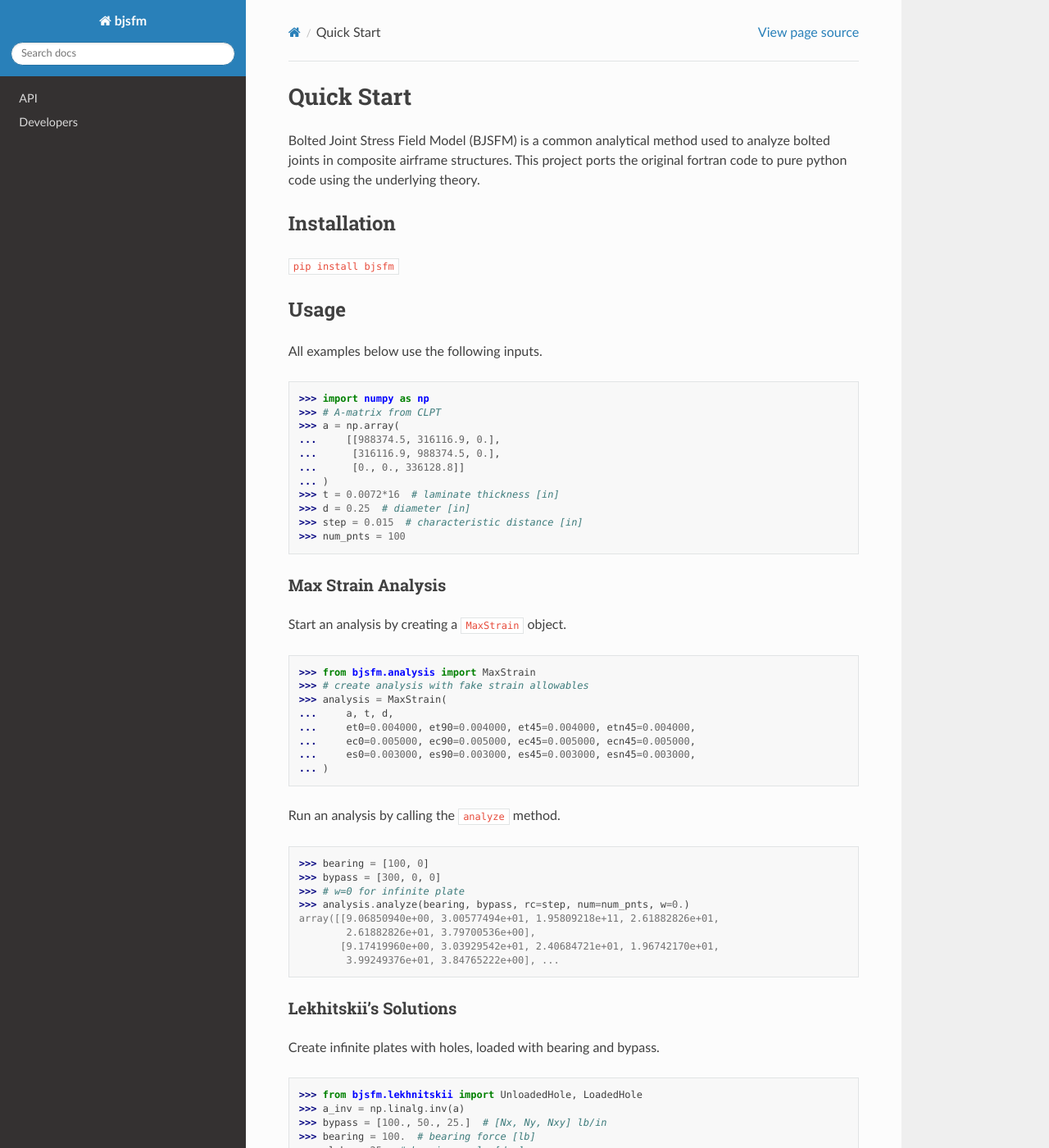
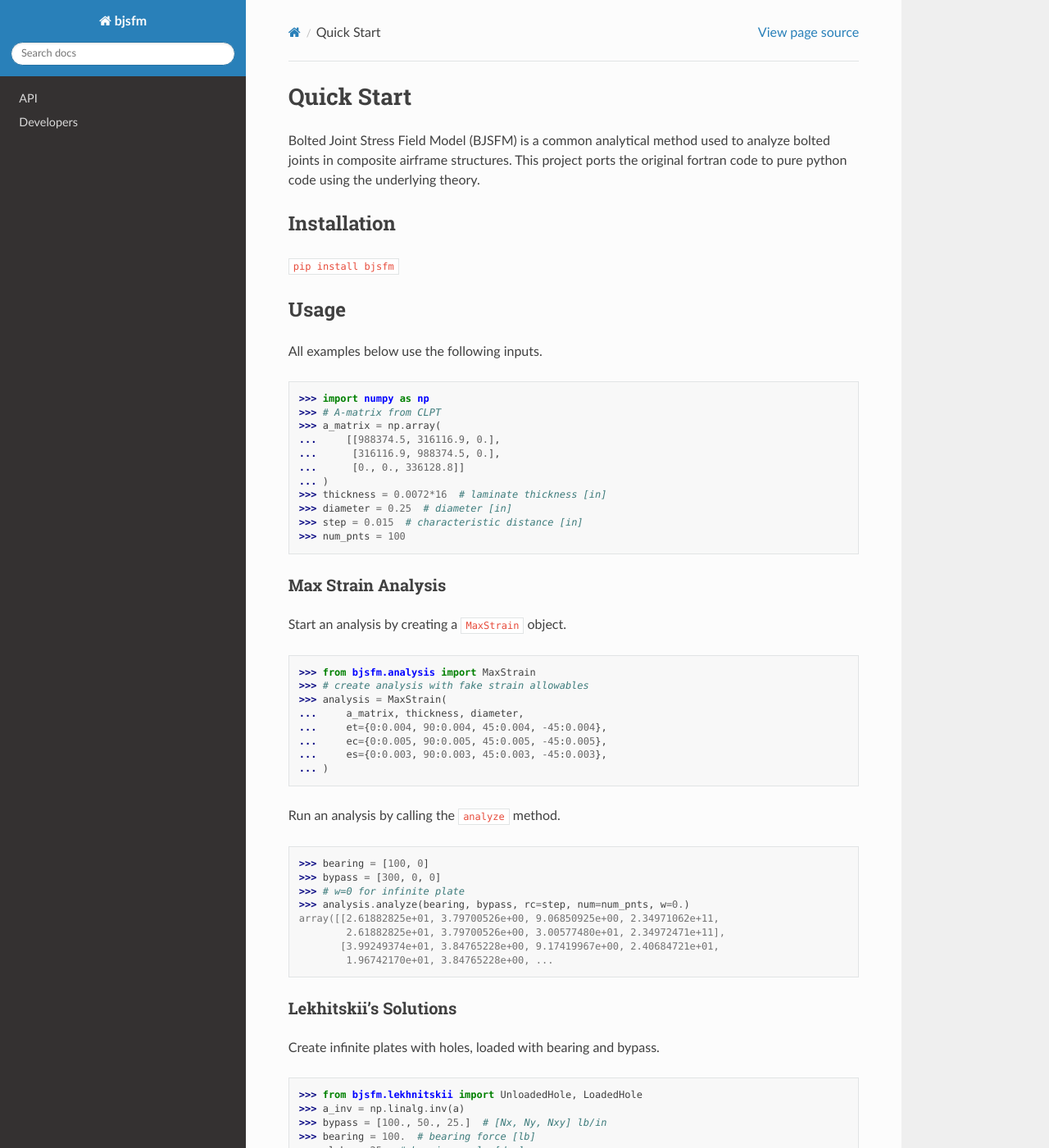
Before and after one commit to BenjaminETaylor/bjsfm, a Sphinx documentation site: the page built from docs/source/index.rst, in a window 1280 px wide and 1400 px high. Shown: the whole window at 82% size. Built offline with Sphinx 7.4.7 and the Read the Docs theme 2.0.0, drawn with Linux system fonts in a browser that asks for light colours.

```diff
--- a/docs/source/index.rst
+++ b/docs/source/index.rst
@@ -23,13 +23,13 @@ All examples below use the following inputs.
 
 >>> import numpy as np
 >>> # A-matrix from CLPT
->>> a = np.array(
+>>> a_matrix = np.array(
 ...     [[988374.5, 316116.9, 0.],
 ...      [316116.9, 988374.5, 0.],
 ...      [0., 0., 336128.8]]
 ... )
->>> t = 0.0072*16  # laminate thickness [in]
->>> d = 0.25  # diameter [in]
+>>> thickness = 0.0072*16  # laminate thickness [in]
+>>> diameter = 0.25  # diameter [in]
 >>> step = 0.015  # characteristic distance [in]
 >>> num_pnts = 100
 
@@ -41,10 +41,10 @@ Start an analysis by creating a ``MaxStrain`` object.
 >>> from bjsfm.analysis import MaxStrain
 >>> # create analysis with fake strain allowables
 >>> analysis = MaxStrain(
-...     a, t, d,
-...     et0=0.004000, et90=0.004000, et45=0.004000, etn45=0.004000,
-...     ec0=0.005000, ec90=0.005000, ec45=0.005000, ecn45=0.005000,
-...     es0=0.003000, es90=0.003000, es45=0.003000, esn45=0.003000,
+...     a_matrix, thickness, diameter,
+...     et={0:0.004, 90:0.004, 45:0.004, -45:0.004},
+...     ec={0:0.005, 90:0.005, 45:0.005, -45:0.005},
+...     es={0:0.003, 90:0.003, 45:0.003, -45:0.003},
 ... )
 
 Run an analysis by calling the ``analyze`` method.
@@ -53,10 +53,10 @@ Run an analysis by calling the ``analyze`` method.
 >>> bypass = [300, 0, 0]
 >>> # w=0 for infinite plate
 >>> analysis.analyze(bearing, bypass, rc=step, num=num_pnts, w=0.)
-array([[9.06850940e+00, 3.00577494e+01, 1.95809218e+11, 2.61882826e+01,
-        2.61882826e+01, 3.79700536e+00],
-       [9.17419960e+00, 3.03929542e+01, 2.40684721e+01, 1.96742170e+01,
-        3.99249376e+01, 3.84765222e+00], ...
+array([[2.61882825e+01, 3.79700526e+00, 9.06850925e+00, 2.34971062e+11,
+        2.61882825e+01, 3.79700526e+00, 3.00577480e+01, 2.34972471e+11],
+       [3.99249374e+01, 3.84765228e+00, 9.17419967e+00, 2.40684721e+01,
+        1.96742170e+01, 3.84765228e+00, ...
 
 Lekhitskii's Solutions
 ^^^^^^^^^^^^^^^^^^^^^^
```
Also changed, not shown: README.md (+20 -10 lines), README_pypi.rst (+20 -8 lines).
